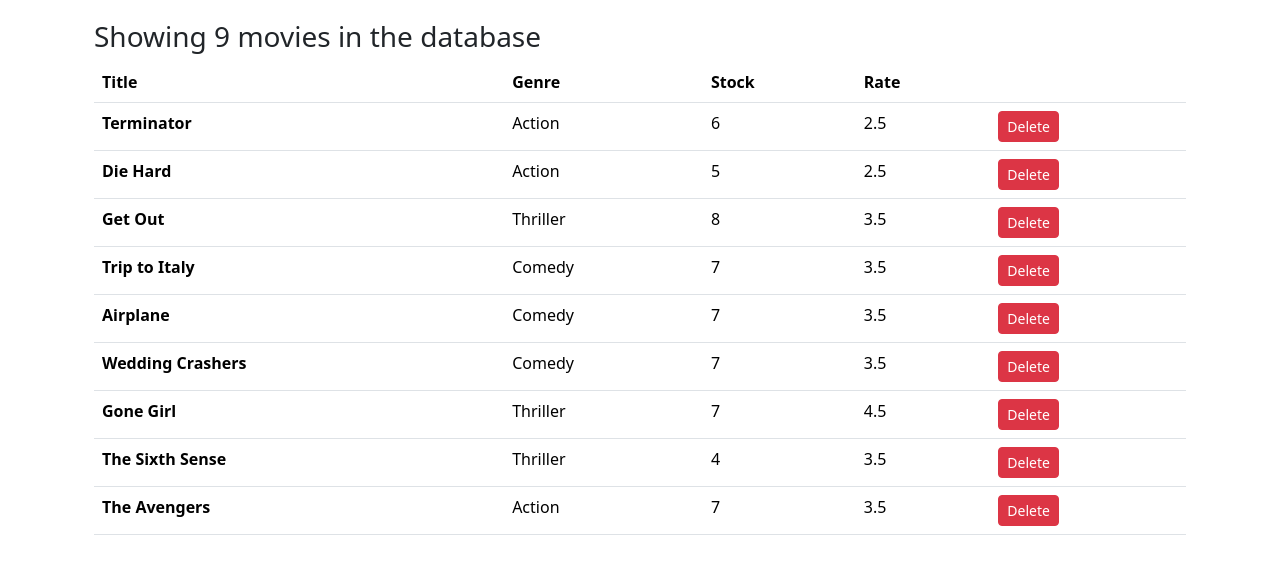
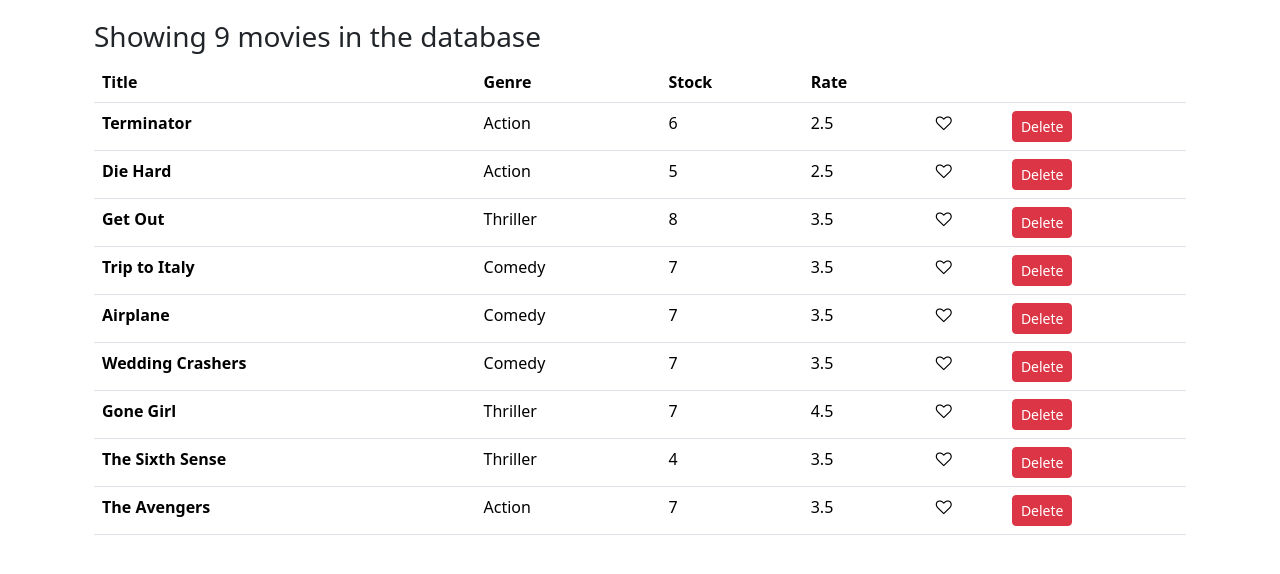
Before and after one commit to wilbertopachecob/react-vidly-app, a React (Create React App) app: page / in a window 1280 px wide. Shown: the top 574 px of the page. Built offline with nearby package versions, Linux system fonts and the light colour scheme.

Commit message:
added like component and clickhandler function

```diff
--- a/src/components/movies.jsx
+++ b/src/components/movies.jsx
@@ -1,5 +1,6 @@
 import { Component } from "react";
 import { getMovies, deleteMovie } from "../services/fakeMovieService";
+import Like from "./common/like.jsx";
 
 class Movies extends Component {
   state = {
@@ -10,6 +11,15 @@
     deleteMovie(id);
     this.setState({
       movies: getMovies(),
+    });
+  }
+
+  updateLike(movie) {
+    const movies = [...this.state.movies];
+    const index = movies.indexOf(movie);
+    movies[index].liked = !movies[index].liked;
+    this.setState({
+      movies,
     });
   }
 
@@ -26,6 +36,7 @@
               <th scope="col">Stock</th>
               <th scope="col">Rate</th>
               <th scope="col"></th>
+              <th scope="col"></th>
             </tr>
           </thead>
           <tbody>
@@ -35,6 +46,12 @@
                 <td>{movie.genre.name}</td>
                 <td>{movie.numberInStock}</td>
                 <td>{movie.dailyRentalRate}</td>
+                <td>
+                  <Like
+                    isActive={movie.liked}
+                    onChange={() => this.updateLike(movie)}
+                  />
+                </td>
                 <td>
                   <button
                     className="btn btn-danger btn-sm"
```
